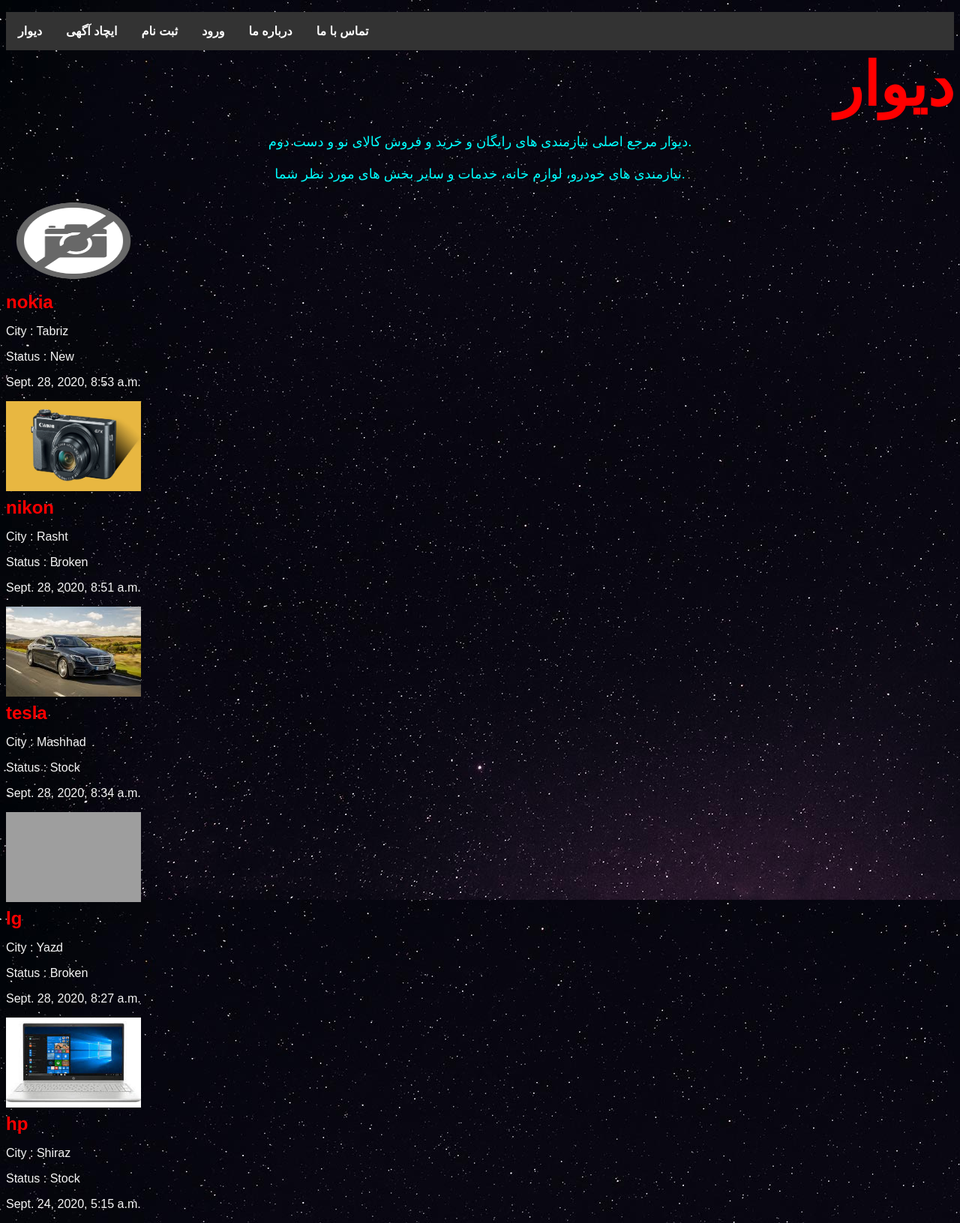
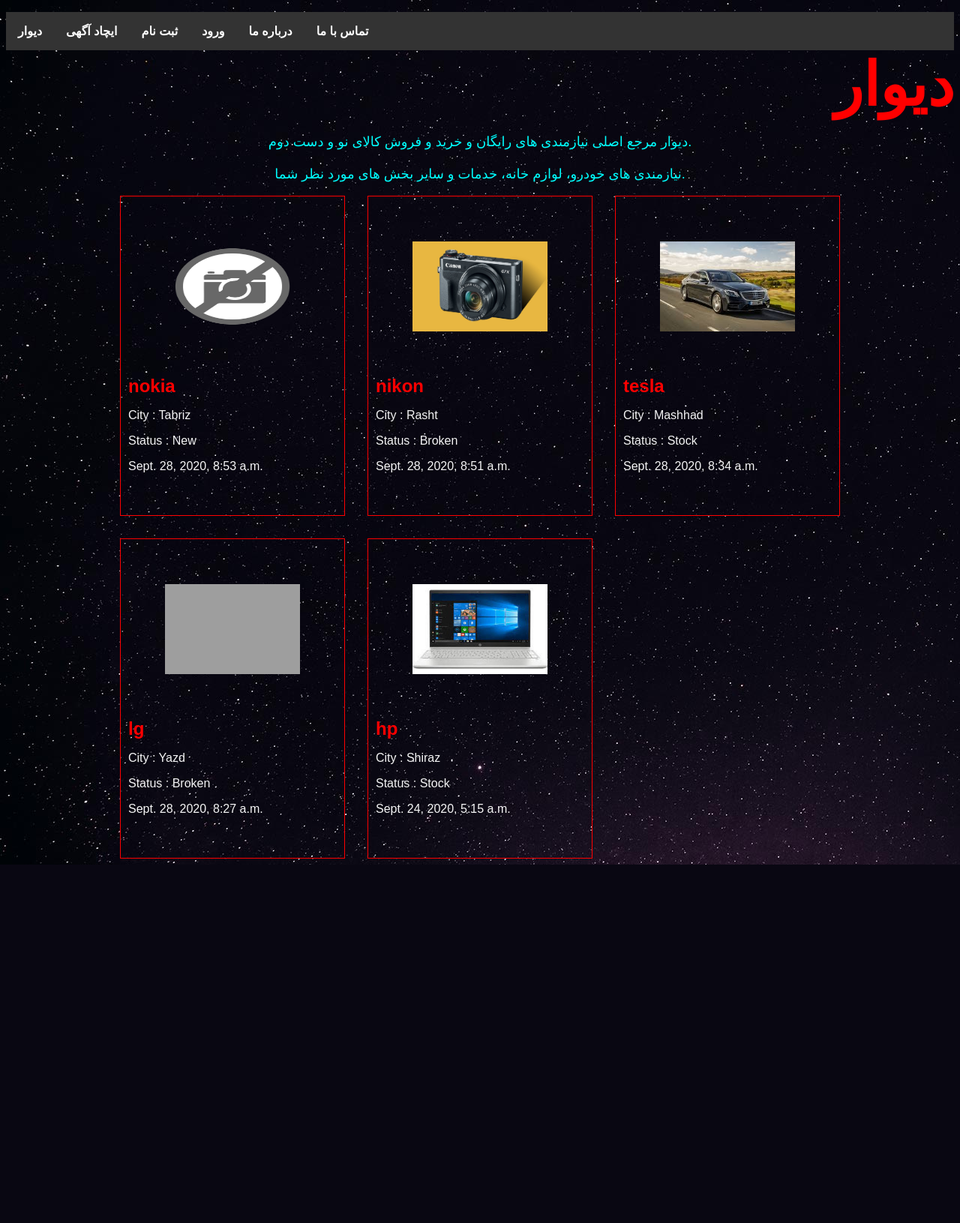
Before and after one commit to milad-mib/pj-divar0, a Django app: page / in a window 1280 px wide. Shown: the whole page at 75% size. After the commit the page ends 1153 px from the top, so only its background shows below. Run offline with Django 3.2, Linux system fonts and the light colour scheme; data comes from the database, SQL or seed files in the repository; both versions use the stored data as it was after the commit; grey boxes are pictures that could not be loaded.

Commit message:
chenge css home and show detail

```diff
--- a/Divar/Home/templates/Home/base.html
+++ b/Divar/Home/templates/Home/base.html
@@ -41,7 +41,7 @@
   </style>
   </head>
   <body>
-
+    <header>
       <h2></h2>
       <p></p>
 
@@ -67,6 +67,9 @@
         {# <h1> <a href="{% url 'account:logout_form' %}"><button type="button">خروج</button></a> </h1> #}
         {# <h1> <a href="{% url 'Home:Home' %}"> <img src="{% static 'icon.png' %}" alt="Logo" width="80" height="50" > </a> #}
         </h1>
+
+    </header>
+
   <div class="wrapper">
     {% block home  %}
     {% endblock %}
--- a/Divar/Home/templates/Home/home.html
+++ b/Divar/Home/templates/Home/home.html
@@ -1,18 +1,18 @@
 {% extends 'home/base.html' %}
-
 {% block title %}
 Divar صفحه اصلی
 {% endblock %}
 {% block home %}
-<div class="container">
   <p style="font-size: large ;color: aqua;text-align: center;">دیوار مرجع اصلی نیازمندی های رایگان و خرید و فروش کالای نو و دست دوم.<br> <br>نیازمندی های  خودرو،  لوازم خانه، خدمات و سایر بخش های مورد نظر شما.</p>
-
+  <div class="homes">
   {% for show_ad in show_ad %}
+  <div class="home">
   <h1> <a href="{% url 'Home:detail_show' slug=show_ad.slug %}"> <img src="{{show_ad.Picture.url}}" alt="Divar Picture" width="180" height="120"> </a> </h1>
   <h2> <a href="{% url 'Home:detail_show' slug=show_ad.slug %}">{{show_ad.Ad_Titel}}</a> </h2>
   <p>City : {{show_ad.City}}   </p>
   <p>Status : {{show_ad.status}} </p>
   <p>{{show_ad.Date}}  </p>
+</div>
   {% endfor %}
-    </div>
+</div>
   {% endblock %}
--- a/Divar/Home/templates/Home/show_detail.html
+++ b/Divar/Home/templates/Home/show_detail.html
@@ -3,9 +3,9 @@
  {{show_detail.Category}}.{{show_detail.Ad_Titel}}
 {% endblock %}
 {% block home %}
-<div class="container">
+<div class="show">
   <h3> دیوار تهران </h3>
-  <img src="{{show_detail.Picture.url}}" alt="Divar Picture" width="400" height="320"> </a> </h1>
+  <img src="{{show_detail.Picture.url}}" alt="Divar Picture" width="400" height="320" position='center'> </a> </h1>
   <p>Category : {{show_detail.Category}}</p>
   <p>Titel: sd{{show_detail.Ad_Titel}} </p>
   <p>Description : {{show_detail.Description}} </p>
--- a/Divar/account/templates/account/create.html
+++ b/Divar/account/templates/account/create.html
@@ -4,7 +4,7 @@
 {% endblock %}
 {% block home %}
   <h1>صفحه ایجاد آگهی</h1>
-<form class="site_form" action="{% url 'account:create_form' %}" method="post" enctype="multipart/form-data">
+<form class="create-form" action="{% url 'account:create_form' %}" method="post" enctype="multipart/form-data">
     {{ form }}
     {% csrf_token %}
     <input type="submit" value="ایجادآگهی">
--- a/Divar/account/templates/account/login.html
+++ b/Divar/account/templates/account/login.html
@@ -4,7 +4,7 @@
 {% endblock %}
 {% block home %}
   <h1>صفحه وروود</h1>
-<form class="" action="{% url 'account:login_form' %}" method="post">
+<form class="login-form" action="{% url 'account:login_form' %}" method="post">
     {{ form }}
     {% csrf_token %}
     {% if request.GET.next %}
@@ -13,6 +13,10 @@
 
 
     <input type="submit" value="وروود">
+
+
+
+
   </form>
 
 {% endblock %}
--- a/Divar/account/templates/account/signup.html
+++ b/Divar/account/templates/account/signup.html
@@ -4,7 +4,7 @@
 {% endblock %}
 {% block home %}
   <h1>صفحه ثبت نام</h1>
-<form class="" action="{% url 'account:signup_form' %}" method="post">
+<form class="login-form" action="{% url 'account:signup_form' %}" method="post">
     {{ form }}
     {% csrf_token %}
     <input type="submit" value="ثبت نام">
--- a/Divar/static/style.css
+++ b/Divar/static/style.css
@@ -19,3 +19,53 @@
   font-weight: bold;
   text-decoration: none;
 }
+.wrapper{
+  max-width: 960px;
+  margin: 0  auto;
+}
+div.wrapper h1{
+  text-align: center;
+  margin: 50px auto;
+  font-size: 2.4em;
+  }
+ /* nav li{
+   display: inline-block;
+   margin-left: 20px;
+ } */
+ .homes{
+   display: grid;
+   grid-template-columns: 1fr 1fr 1fr;
+   grid-gap:30px;
+ }
+ .home{
+   padding: 10px;
+   border: 1px solid red;
+   position: relative;
+   padding-bottom: 40px;
+ }
+
+
+ }
+ .home h2{
+   font-size: 2.1em;
+ }
+ .home p{
+   font-size: 1em;
+
+ }
+ .show{
+
+     padding: 10px;
+   border: 5px solid red;
+   position: relative;
+   padding-bottom: 40px
+
+ }
+ .show img {
+   position: center;
+ }
+
+ .show p{
+  font-size: 1.1em;
+
+ }
```
Also changed, not shown: Divar/db.sqlite3. Lines whose indentation alone changed are shown as unchanged.
